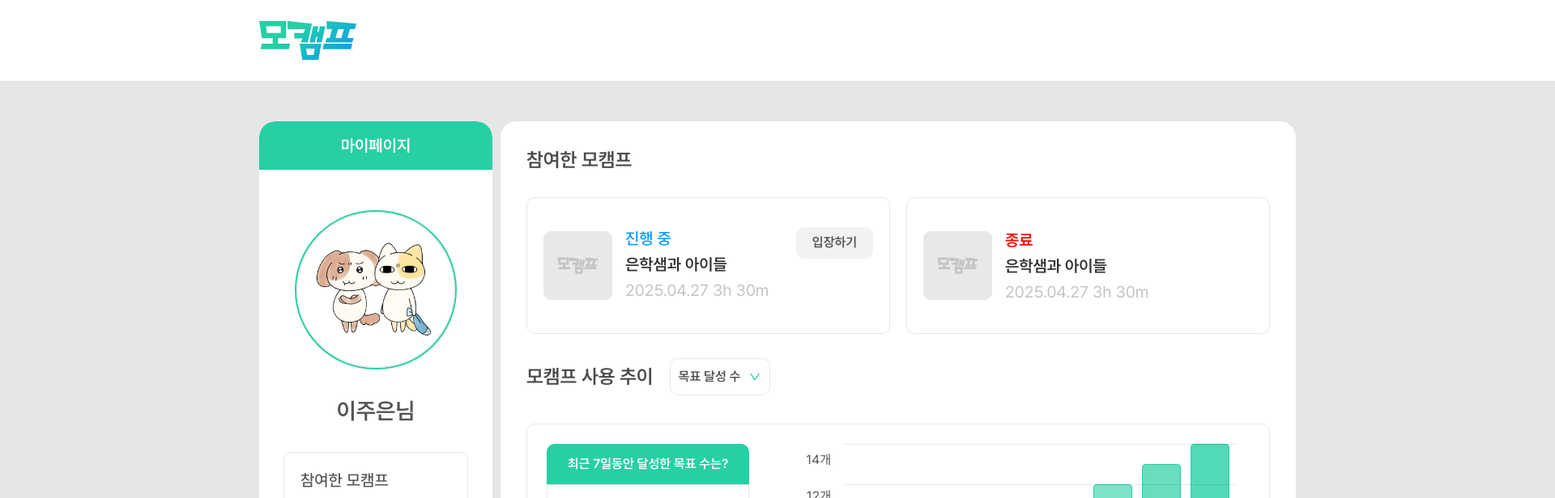
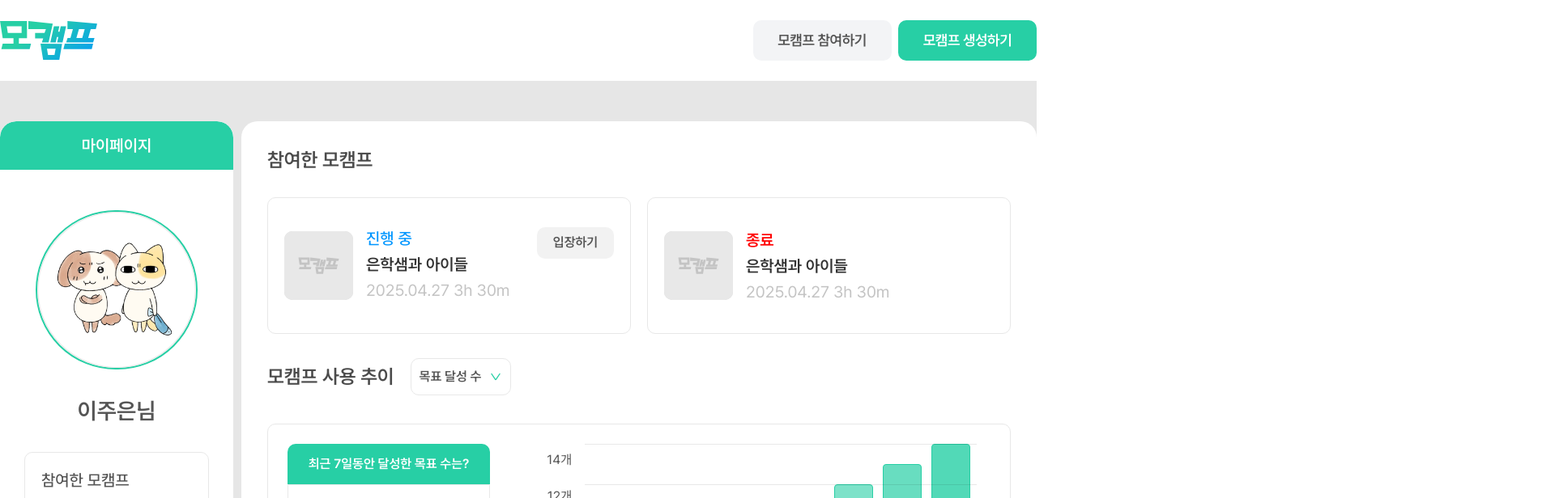
Before and after one commit to Mocamp-Official/Mocamp-FrontEnd, a Next.js app: page /myhome in a window 1280 px wide. Shown: the top 616 px of the page at 81% size, 1920 px wide, since content can reach past the window. Built offline with nearby package versions, Linux system fonts and the light colour scheme.

Commit message:
♻️ refactor: 마이홈 CSS 수정

```diff
--- a/src/components/Header/CreateJoinHeader.tsx
+++ b/src/components/Header/CreateJoinHeader.tsx
@@ -1,76 +1,41 @@
-//마이 홈 헤더
 import React, { useState } from 'react';
-//생성 & 링크 붙여넣기 모달 개발 후 import
 
 const CreateJoinHeader = () => {
   const [isCreateModalOpen, setCreateModalOpen] = useState(false);
   const [isJoinModalOpen, setJoinModalOpen] = useState(false);
 
-    //모달 열기
   const handleCreateClick = () => setCreateModalOpen(true);
-    const handleJoinClick = () => setJoinModalOpen(true)
+  const handleJoinClick = () => setJoinModalOpen(true);
 
-    //모달 닫기
   const closeModals = () => {
     setCreateModalOpen(false);
     setJoinModalOpen(false);
   };
 
-
-
   return (
-    <header className="w-full bg-white h-[100px] min-w-[1920px]">
-    <div className="relative w-[1920px] h-full mx-auto">
+    <header className="h-[100px] justify-center bg-white">
+      <div className="mx-auto flex h-full max-w-[1280px] justify-between">
         <img
           src="/svgs/MocampIcon.svg"
           alt="모캠프 로고"
-        className="absolute top-[26px] left-[320px] w-[120px] h-[48.46px]"
+          className="my-auto h-[48.46px] w-[120px]"
         />
-
+        <div className="my-auto flex flex-row gap-[8.45px]">
           <button
             type="button"
-        // onClick={handleJoinClick}
-        className="
-        absolute top-[25px] left-[1248px]
-        w-[171px] h-[51px]
-        rounded-[10px]
-        px-[20px] py-[10px]
-        font-pre font-semibold
-        text-[18px] leading-[100%] tracking-[-0.02em]
-        text-[#555555]
-        bg-gray-100
-        hover:bg-gray-200
-        flex items-center justify-center"
+            className="my-auto flex h-[50.4px] w-[171px] items-center justify-center rounded-[10px] bg-gray-100 text-[17.9px] leading-[100%] font-semibold tracking-[-0.02em] text-[#555555] hover:bg-gray-200"
           >
             모캠프 참여하기
           </button>
 
-
           <button
             type="button"
-        // onClick={handleCreateClick}
-        className="
-        absolute top-[25px] left-[1429px]
-        w-[171px] h-[51px]
-        rounded-[10px]
-        px-[20px] py-[10px]
-        font-pre font-semibold
-        text-[18px] leading-[100%] tracking-[-0.02em]
-        text-white
-        bg-[#27CFA5]
-        hover:bg-teal-500
-        flex items-center justify-center"
+            className="my-auto flex h-[50.4px] w-[171px] items-center justify-center rounded-[10px] bg-[#27CFA5] text-[17.9px] leading-[100%] font-semibold tracking-[-0.02em] text-white hover:bg-teal-500"
           >
             모캠프 생성하기
           </button>
         </div>
-    {/* 추 후 추가 */}
-    {/* {/*<Modal isOpen={isJoinModalOpen} onClose={closeModals} title="모캠프 참여하기">
-        <p>링크 붙여넣기 모달창</p></Modal> */}
-
-
-    {/* <Modal isOpen={isCreateModalOpen} onClose={closeModals} title="모캠프 생성하기기">
-        <p>방 생성 모달달</p> </Modal> */}
+      </div>
     </header>
   );
 };
--- a/src/components/myhome/SideBar.tsx
+++ b/src/components/myhome/SideBar.tsx
@@ -5,7 +5,7 @@ const SideBar = () => {
   const { category, setCategory } = useCategoryStore();
 
   return (
-    <div className="relative flex h-[55rem] w-[18rem] flex-col items-center overflow-hidden rounded-[1.25rem] bg-white">
+    <div className="relative flex h-[55rem] min-w-[18rem] flex-col items-center overflow-hidden rounded-[1.25rem] bg-white">
       {/* 사이드바 헤더 */}
       <div className="flex h-[3.75rem] w-full items-center justify-center rounded-t-[1.25rem] bg-[#27CFA5]">
         <p className="text-xl font-semibold text-white">마이페이지</p>
--- a/src/pages/myhome.tsx
+++ b/src/pages/myhome.tsx
@@ -1,12 +1,13 @@
 // myhome.tsx
-import BasicHeader from '@/components/Header/BasicHeader';
+
+import CreateJoinHeader from '@/components/Header/CreateJoinHeader';
 import MocampUsageTrend from '@/components/myhome/MocampUsageTrend';
 import ParticipantedMocamp from '@/components/myhome/ParticipantedMocamp';
 import SideBar from '@/components/myhome/SideBar';
 import Total from '@/components/myhome/Total';
 import { useCategoryStore } from '@/stores/category-store';
 
-const myhome = () => {
+const MyHome = () => {
   const { category } = useCategoryStore();
 
   const categoryMap = {
@@ -16,9 +17,9 @@ const myhome = () => {
   };
 
   return (
-    <div className="h-full min-w-[1920px] bg-[#e6e6e6]">
-      <BasicHeader />
-      <div className="mt-[50px] flex justify-center gap-[10px]">
+    <div className="h-screen w-screen bg-[#e6e6e6]">
+      <CreateJoinHeader />
+      <div className="mt-[50px] flex justify-center gap-[10px] px-4 sm:px-6 md:px-8 lg:px-12">
         <SideBar />
         {categoryMap[category] ?? null}
       </div>
@@ -26,4 +27,4 @@ const myhome = () => {
   );
 };
 
-export default myhome;
+export default MyHome;
```
Lines whose indentation alone changed are shown as unchanged.
